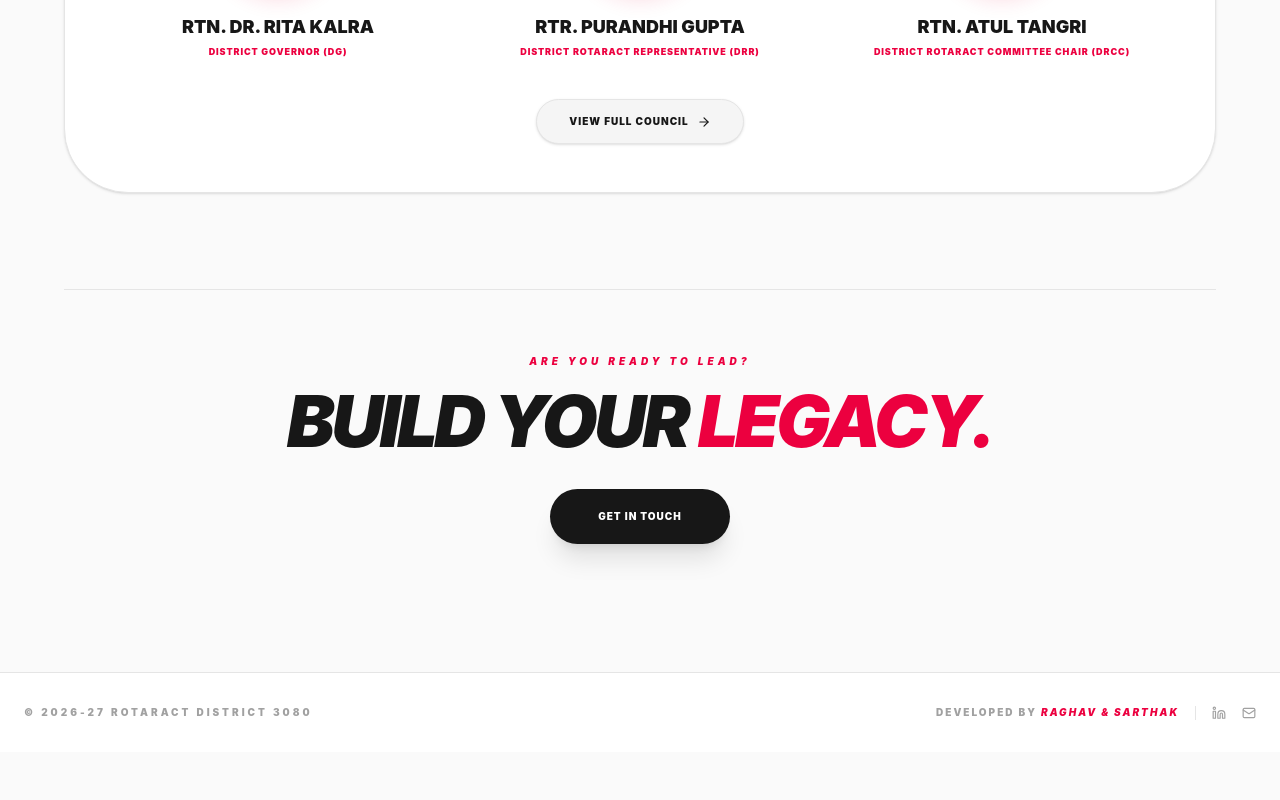
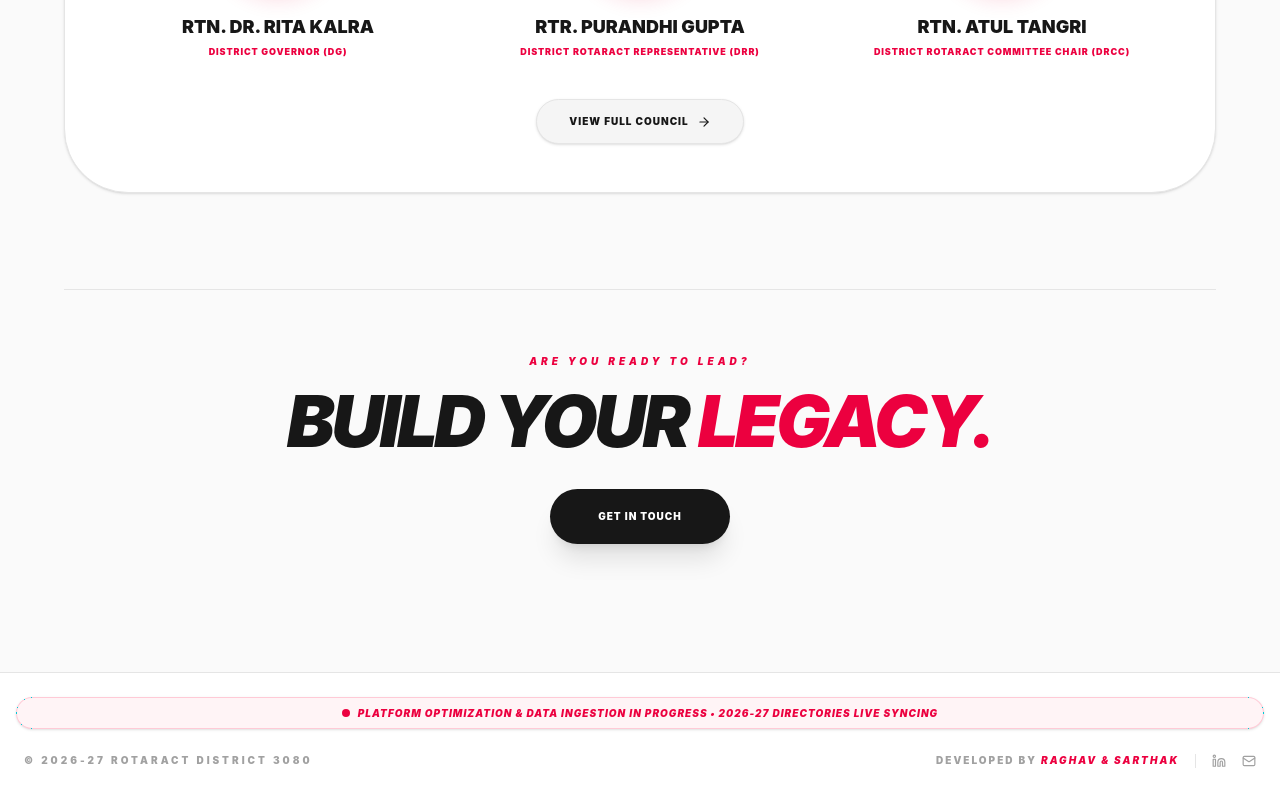
Before and after one commit to RaghavKakkarr/rotaract-3080-Final, a Next.js app: page / in a window 1280 px wide. Shown: the part 2354-3154 px from the top of the page. Before the commit the page ends 3106 px from the top, so only its background shows below. Built offline with nearby package versions, Linux system fonts and the light colour scheme.

Commit message:
Added optimization disclaimer badge to the footer

```diff
--- a/components/Footer.jsx
+++ b/components/Footer.jsx
@@ -2,7 +2,18 @@
 
 export default function Footer() {
   return (
-    <footer className="w-full border-t border-neutral-200 dark:border-white/5 bg-white dark:bg-[#050505] py-6 md:py-8 mt-auto transition-colors duration-300">
+    <footer className="w-full border-t border-neutral-200 dark:border-white/5 bg-white dark:bg-[#050505] pt-6 pb-6 md:pb-8 mt-auto transition-colors duration-300">
+
+      {/* 🚀 PROD COVER DISCLAIMER BANNER */}
+      <div className="max-w-7xl mx-auto px-4 mb-6">
+        <div className="w-full bg-rose-500/5 dark:bg-rose-500/10 border border-rose-500/20 py-2.5 px-4 rounded-full flex items-center justify-center gap-2 text-center shadow-sm">
+          <span className="w-2 h-2 rounded-full bg-rose-600 animate-pulse shrink-0" />
+          <p className="text-rose-600 dark:text-rose-400 text-[8px] md:text-[10px] font-black uppercase tracking-widest italic leading-none">
+            Platform Optimization & Data Ingestion In Progress • 2026-27 Directories Live Syncing
+          </p>
+        </div>
+      </div>
+
       <div className="max-w-7xl mx-auto px-6 flex flex-col md:flex-row items-center justify-between gap-6 text-center md:text-left">
 
         {/* District Copyright */}
```
